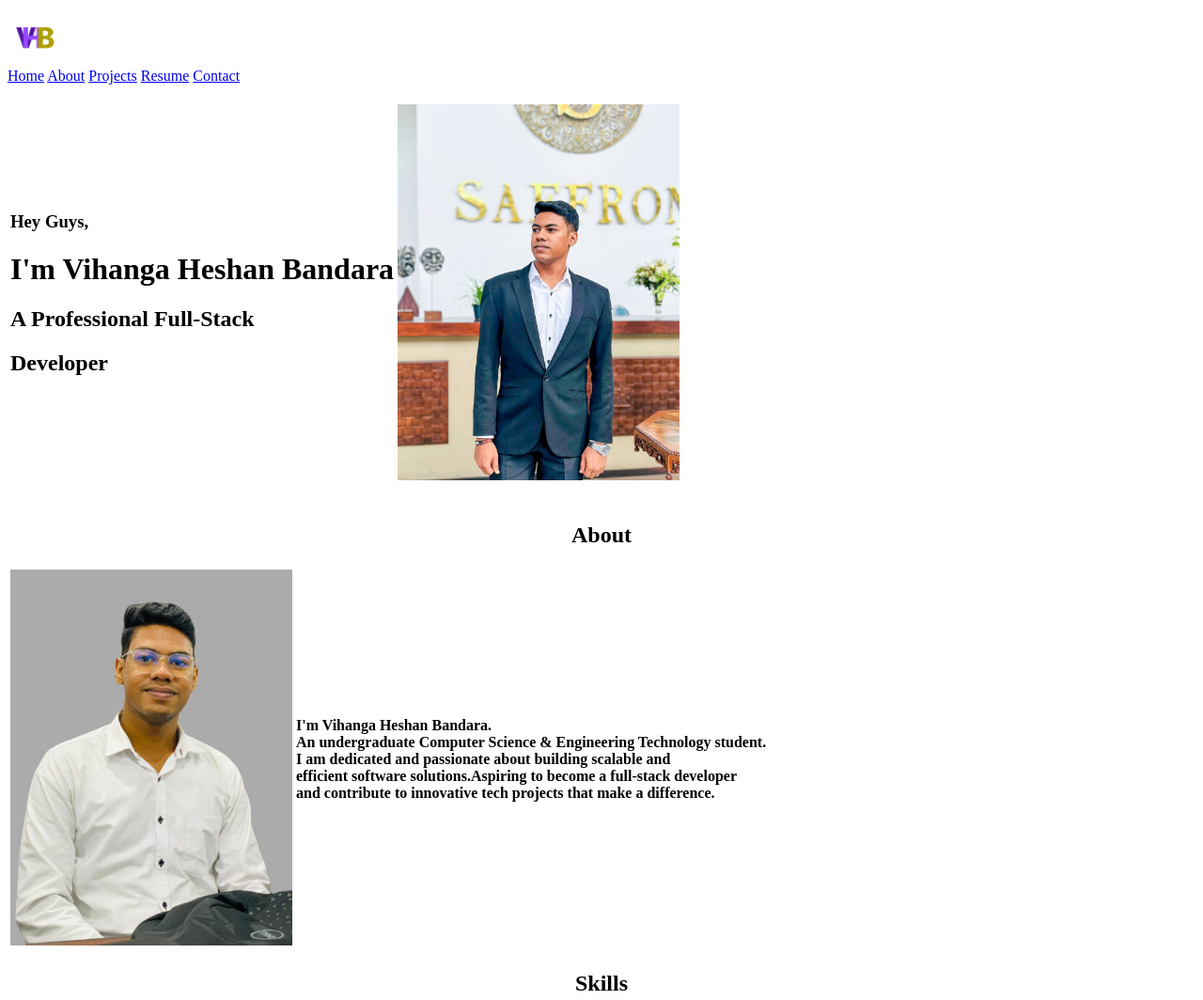
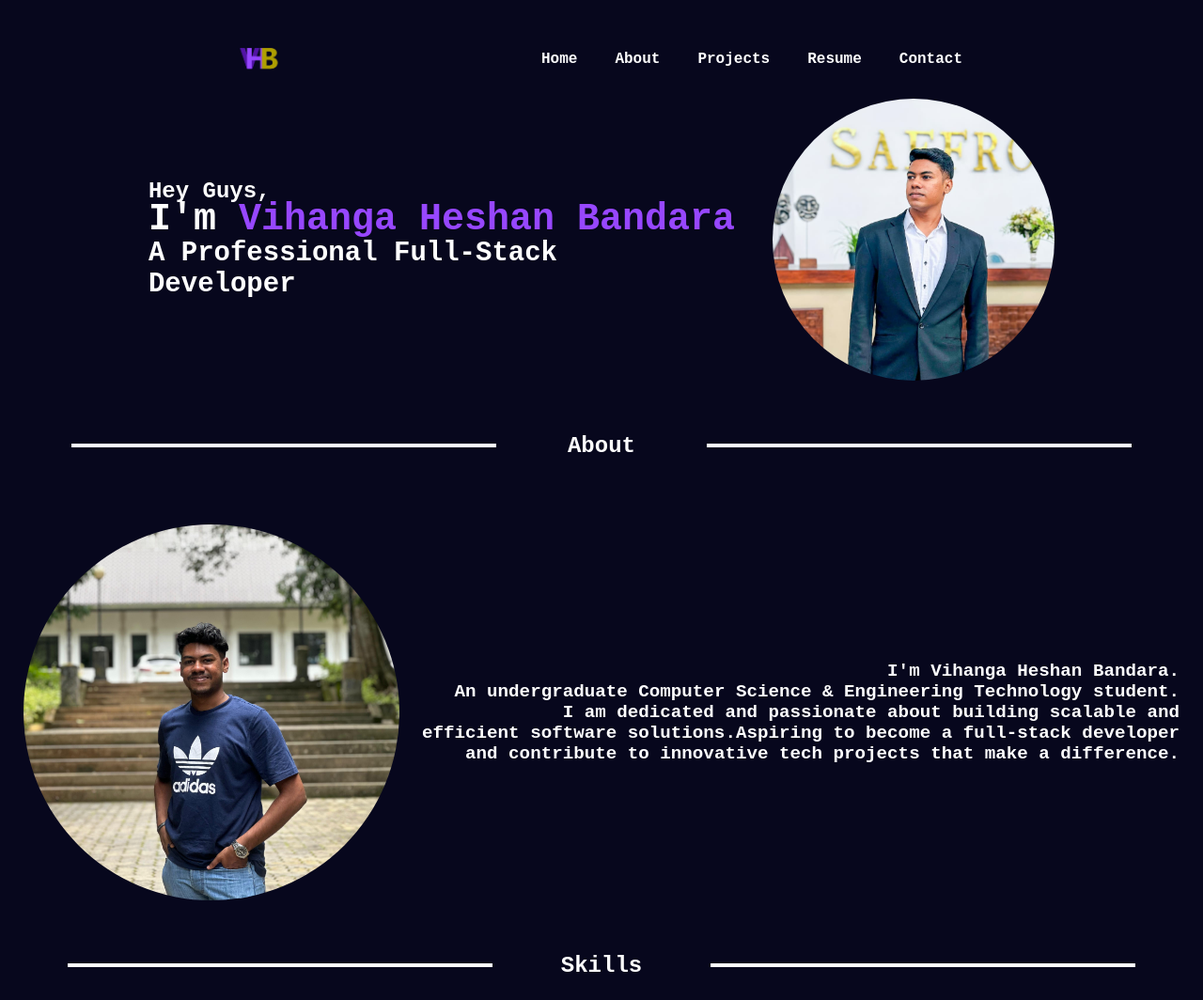
Before and after one commit to VihangaHesha/Portfolio, a plain HTML site: page index.html in a window 1280 px wide. Shown: the top 1064 px of the page at 94% size. Drawn offline with Linux system fonts and the light colour scheme.

Commit message:
Created a new index file and started over

```diff
--- /dev/null
+++ b/CSS/index.css
@@ -0,0 +1,110 @@
+body {
+  margin: 0;
+  padding: 0;
+  box-sizing: border-box;
+}
+* {
+  color: white;
+  font-family: "Roboto Mono", monospace;
+  font-weight: 600;
+  font-style: normal;
+}
+#body-container {
+  background-color: rgb(7, 7, 29);
+}
+.title-line {
+  border: 2px solid white;
+  width: 35%;
+  height: 0;
+}
+.section-headers {
+  display: flex;
+  justify-content: space-evenly;
+  align-items: center;
+  margin-top: 36px;
+}
+/* =========== Home =========== */
+#home {
+  display: flex;
+  flex-direction: row;
+  justify-content: center;
+}
+#home-about {
+  display: flex;
+  flex-direction: column;
+  justify-content: left;
+  margin-right: 20px;
+}
+#home-about {
+  margin-right: 40px;
+  display: flex;
+  justify-content: center;
+}
+#home-about p {
+  line-height: 28px;
+}
+#home-about-name {
+  font-size: 40px;
+}
+#home-image {
+  display: flex;
+  justify-content: center;
+}
+#home-image img {
+  width: 300px;
+  height: 300px;
+  border-radius: 50%;
+  object-fit: cover;
+}
+
+/* =========== About =========== */
+
+#about {
+  display: flex;
+  justify-content: center;
+  align-items: center;
+  margin-top: 50px;
+  gap: 24px;
+}
+
+#about-image {
+  border-radius: 50%;
+  object-fit: cover;
+}
+#about-header {
+  display: flex;
+  justify-content: center;
+  align-items: center;
+}
+#about-text {
+  font-size: 1.2rem;
+  text-align: right;
+}
+/* =========== Navigation =========== */
+.nav-container {
+  display: flex;
+  justify-content: space-around;
+  align-items: center;
+  margin-top: 20px;
+}
+#nav-links ul {
+  list-style: none;
+  display: flex;
+  justify-content: end;
+}
+#nav-links ul li,
+a {
+  margin: 0 10px;
+  text-decoration: none;
+}
+#nav-image {
+  display: flex;
+  justify-content: start;
+  margin-right: 200px;
+}
+header {
+  display: flex;
+  justify-content: space-between;
+  align-items: center;
+  padding: 10px 40px;
+}
--- a/index.html
+++ b/index.html
@@ -4,78 +4,92 @@
     <meta charset="UTF-8" />
     <meta name="viewport" content="width=device-width, initial-scale=1.0" />
     <link rel="icon" href="/Assets/Icon/VHB-logo.png" />
+    <link rel="stylesheet" href="/CSS/index.css" />
     <title>Vihanga Heshan Banadara</title>
   </head>
-  <body>
+  <body id="body-container">
+    <div>
+      <div class="nav-container">
         <header>
+          <div id="nav-image">
+            <a href="/index.html">
               <img
                 src="/Assets/Icon/VHB-logo.png"
                 alt="An image of Logo"
                 width="60px"
                 height="60px"
-      />
+            /></a>
+          </div>
+          <div id="nav-links">
             <nav>
-        <a href="#Home">Home</a>
-        <a href="#About">About</a>
-        <a href="#Projects">Projects</a>
-        <a href="#Resume">Resume</a>
-        <a href="#Contact">Contact</a>
+              <ul>
+                <li><a href="#Home">Home</a></li>
+                <li><a href="#about">About</a></li>
+                <li><a href="#Projects">Projects</a></li>
+                <li><a href="#Resume">Resume</a></li>
+                <li><a href="#Contact">Contact</a></li>
+              </ul>
             </nav>
+          </div>
         </header>
+      </div>
       <main>
-      <div id="Home">
-        <br />
-        <table>
-          <tr>
-            <td>
-              <h3>Hey Guys,</h3>
-              <h1>I'm Vihanga Heshan Bandara</h1>
-              <h2>A Professional Full-Stack</h2>
-              <h2>Developer</h2>
-            </td>
-            <td>
+        <div id="home">
+          <div id="home-about">
+            <p>
+              <span style="font-size: 24px"> Hey Guys,</span> <br />
+              <span id="home-about-name"
+                >I'm
+                <span style="color: rgb(151, 71, 255)"
+                  >Vihanga Heshan Bandara
+                </span>
+              </span>
+              <br /><span style="font-size: 29px; line-height: 1.1"
+                >A Professional Full-Stack <br />Developer</span
+              >
+            </p>
+          </div>
+          <div id="home-image">
             <img
               src="/Assets/Images/WhatsApp Image 2024-07-22 at 22.09.54.jpeg"
               alt="An image of Vihanga Heshan"
               height="400px"
               width="300px"
             />
-            </td>
-          </tr>
-        </table>
+          </div>
         </div>
       </main>
       <section>
-      <div id="About">
-        <br />
-        <h2><center>About</center></h2>
-        <table>
-          <tr>
-            <td>
+        <div class="section-headers">
+          <div class="title-line"></div>
+          <h2 id="about-header">About</h2>
+          <div class="title-line"></div>
+        </div>
+        <div id="about">
           <img
-                src="/Assets/Images/WhatsApp Image 2024-08-19 at 22.54.51.jpeg"
+            src="/Assets/Images/WhatsApp Image 2024-09-04 at 13.51.25.jpeg"
             alt="An image of Vihanga Heshan"
             height="400px"
-                width="300px"
+            width="400px"
+            id="about-image"
           />
-            </td>
-            <td>
           <article>
-                <h4>
+            <h4 id="about-text">
               I'm Vihanga Heshan Bandara. <br />An undergraduate Computer
-                  Science & Engineering Technology student. <br />I am dedicated
-                  and passionate about building scalable and <br />
+              Science & Engineering Technology student. <br />I am dedicated and
+              passionate about building scalable and <br />
               efficient software solutions.Aspiring to become a full-stack
-                  developer <br />and contribute to innovative tech projects
-                  that make a difference.
+              developer <br />and contribute to innovative tech projects that
+              make a difference.
             </h4>
           </article>
-            </td>
-          </tr>
-        </table>
+        </div>
+        <div class="section-headers">
+          <div class="title-line"></div>
+          <h2 id="about-header">Skills</h2>
+          <div class="title-line"></div>
         </div>
         <div id="Skills">
-        <h2><center>Skills</center></h2>
           <h3>
             MySQL ##########
             <img
@@ -140,8 +154,12 @@
             />
           </h3>
         </div>
+        <div class="section-headers">
+          <div class="title-line"></div>
+          <h2 id="about-header">Projects</h2>
+          <div class="title-line"></div>
+        </div>
         <div id="Projects">
-        <h2><center>Projects</center></h2>
           <center>
             <img
               src="/Assets/Images/Screenshot 2024-05-28 210302.png"
@@ -149,8 +167,12 @@
             />
           </center>
         </div>
+        <div class="section-headers">
+          <div class="title-line"></div>
+          <h2 id="about-header">Education & Experience</h2>
+          <div class="title-line"></div>
+        </div>
         <div id="Resume">
-        <h2><center>Education & Experience</center></h2>
           <table cellpadding="10">
             <tr>
               <td>
@@ -177,8 +199,8 @@
               <td>
                 <h3>Innovesta Competetion 2024 :</h3>
                 Compete as a team to give innovative <br />
-              solutions to Haleys PLC with <br />their time management and their
-              stock management. <br />
+                solutions to Haleys PLC with <br />their time management and
+                their stock management. <br />
                 We implemented a streamline solutions that <br />
                 address those problems and mange their time efficiently.
               </td>
@@ -231,8 +253,12 @@
             </tr>
           </table>
         </div>
+        <div class="section-headers">
+          <div class="title-line"></div>
+          <h2 id="about-header">Contact Me</h2>
+          <div class="title-line"></div>
+        </div>
         <div id="Contact">
-        <h2><center>Contact</center></h2>
           <table>
             <tr>
               <td>
@@ -304,5 +330,6 @@
         </center>
         <p>&copy; All rights reserved</p>
       </footer>
+    </div>
   </body>
 </html>
```
Also changed, not shown: Index2.html (added, +282 -0 lines), Assets/Fonts/Bebas font Family.txt (added), Assets/Fonts/Kanti font family.txt (added), Assets/Images/Hero-Image.jpeg (added), Assets/Images/Hero-image-pattern 01.png (added), Assets/Images/Hero-image-pattern 02.png (added), Assets/Images/WhatsApp Image 2024-09-04 at 13.34.41.jpeg (added), Assets/Images/WhatsApp Image 2024-09-04 at 13.51.25.jpeg (added). Lines whose indentation alone changed are shown as unchanged.
